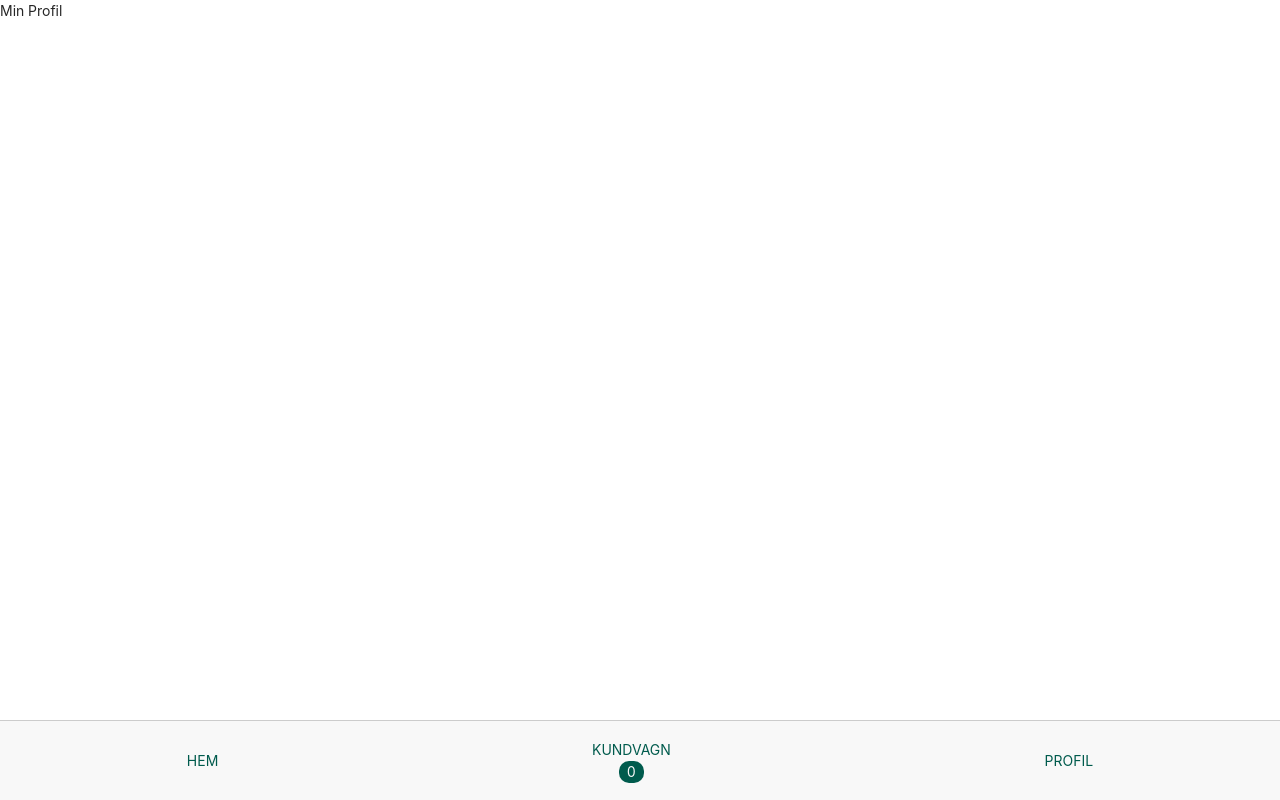
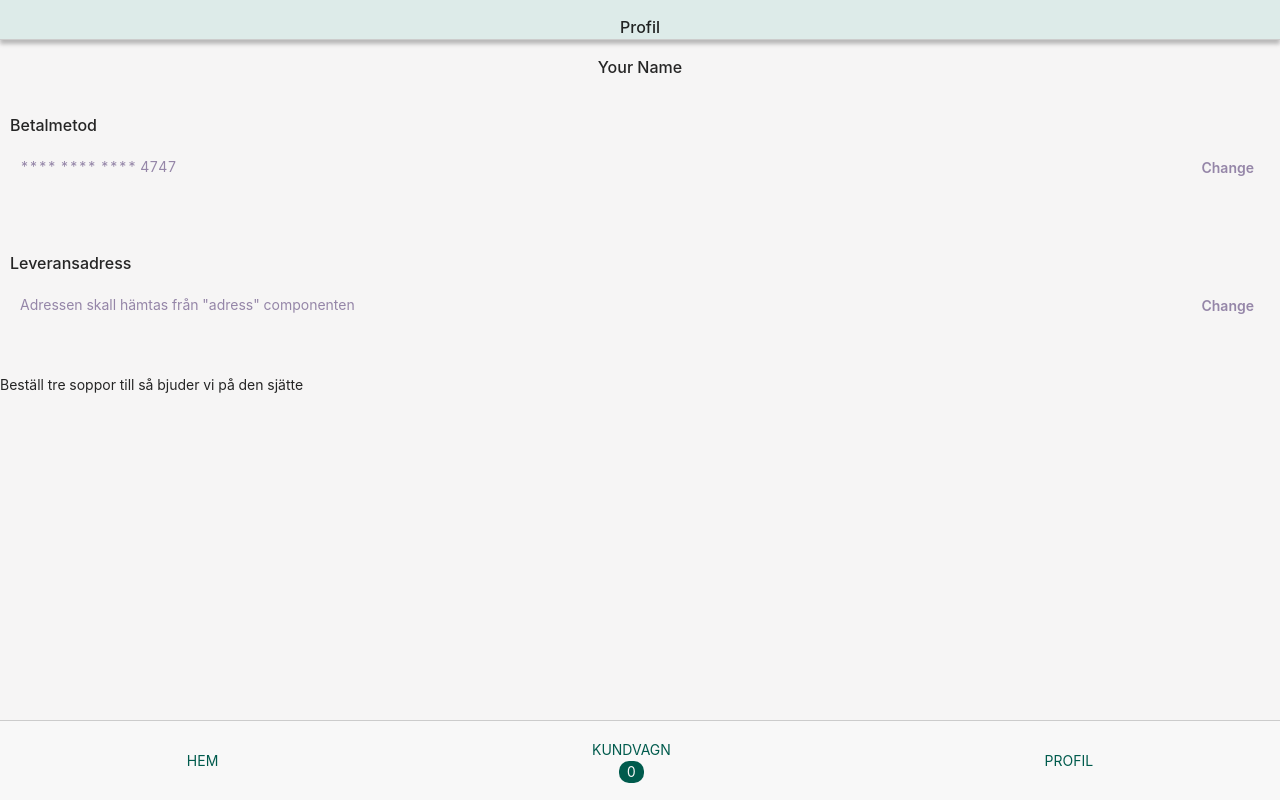
Before and after one commit to fabbethoma/UX-Design-Individuell, a React (Create React App) app: page /profile in a window 1280 px wide. Built offline with nearby package versions, Linux system fonts and the light colour scheme; a web font is replaced by a local one.

Commit message:
Added some basic styling to profile component

```diff
--- a/public/index.html
+++ b/public/index.html
@@ -3,6 +3,7 @@
   <head>
     <meta charset="utf-8" />
     <link rel="icon" href="%PUBLIC_URL%/favicon.ico" />
+    <link href="https://fonts.googleapis.com/css2?family=Tajawal:wght@300&display=swap" rel="stylesheet">
     <meta name="viewport" content="width=device-width, initial-scale=1" />
     <meta name="theme-color" content="#000000" />
     <meta
@@ -24,20 +25,11 @@
       work correctly both with client-side routing and a non-root public URL.
       Learn how to configure a non-root public URL by running `npm run build`.
     -->
-    <title>React App</title>
+    <title>SOUPERB</title>
   </head>
   <body>
     <noscript>You need to enable JavaScript to run this app.</noscript>
     <div id="root"></div>
-    <!--
-      This HTML file is a template.
-      If you open it directly in the browser, you will see an empty page.
 
-      You can add webfonts, meta tags, or analytics to this file.
-      The build step will place the bundled scripts into the <body> tag.
-
-      To begin the development, run `npm start` or `yarn start`.
-      To create a production bundle, use `npm run build` or `yarn build`.
-    -->
   </body>
 </html>
--- a/src/App.css
+++ b/src/App.css
@@ -1,6 +1,7 @@
 
 @import url('https://fonts.googleapis.com/css2?family=Mystery+Quest&display=swap');
 @import '~antd/dist/antd.css';
+@import url('https://fonts.googleapis.com/css2?family=Tajawal:wght@300&display=swap');
 
 
 .App {
--- a/src/components/Details.js
+++ b/src/components/Details.js
@@ -29,7 +29,7 @@ const ContentWrapper = styled.div`
   justify-content: space-around;
 
   @media (max-width: 800px) {
-    border-radius: 40px 40px 0px 0px;
+    // border-radius: 40px 40px 0px 0px;
     // margin-bottom: 50px;
   }
 
--- a/src/index.css
+++ b/src/index.css
@@ -1,10 +1,11 @@
-
+@import url("https://fonts.googleapis.com/css2?family=Tajawal:wght@300&display=swap");
 
 body {
   margin: 0;
-  font-family: -apple-system, BlinkMacSystemFont, 'Segoe UI', 'Roboto', 'Oxygen',
+  /* font-family: -apple-system, BlinkMacSystemFont, 'Segoe UI', 'Roboto', 'Oxygen',
     'Ubuntu', 'Cantarell', 'Fira Sans', 'Droid Sans', 'Helvetica Neue',
-    sans-serif;
+    sans-serif; */
+    font-family: 'Tajawal', sans-serif;
   -webkit-font-smoothing: antialiased;
   -moz-osx-font-smoothing: grayscale;
 }
--- a/src/pages/Adress.js
+++ b/src/pages/Adress.js
@@ -25,7 +25,7 @@ const StyledInput = styled.input`
 function Adress() {
   const [adress, setAdress] = useState('');
   const history = useHistory();
-  let currentAdress = localStorage.getItem('user-adress');
+  let currentAdress = localStorage.getItem('user-adress', '');
 
   const handleAdressChange = (e) => {
     setAdress(e.target.value);
@@ -59,10 +59,11 @@ function Adress() {
         <form onSubmit={submit}>
           <StyledInput
             // value={newAdress}
+            // value={inputText}
             onChange={handleAdressChange}
             type='text'
             placeholder='Adress'
-          ></StyledInput>
+          />
         </form>
         <p style={{color: "#066638", margin: "20px auto", width: "80vw"}}>För att veta om vi kan leverera till dig,
         så ber vi dig skriva in din adress.</p>
--- a/src/pages/Cart.js
+++ b/src/pages/Cart.js
@@ -173,10 +173,13 @@ return (
 
         }
 
+        {total > 0
+        ?
         <ToPayment>
           TILL BETALNING
         </ToPayment>
-
+        : null
+        }
     </ContainerDiv>
   )
 }
--- a/src/pages/Home.js
+++ b/src/pages/Home.js
@@ -58,7 +58,7 @@ function isEmpty(obj) {
     return filtered;
   };
 
-const Home = () =>{
+const Home = ({inputText}) =>{
 
 const [adress, setadress] = useState();
 const [newadress, setNewadress] = useState('adress');
@@ -79,7 +79,7 @@ const onAddToCartClick = () => {
   const handleSoupClick = (id) => {
     const chosenSoup = menu.soups.find((s) => s.id === id);
     const {drinks, breads} = menu
-    // finns det redan en soppa måntro?
+
     let temp = cart.cart
 
     setCart({
@@ -117,7 +117,7 @@ if(Object.keys(cart.current_soup).length != 0) {
 }
 return (
     <div>
-        <StyledAdress onClick={handleAdressChange}> Nuvarande adress: <StyledAdress style={{color: "red",  marginLeft: "5px"} }> {adress} </StyledAdress> </StyledAdress> {/* gör en onClick för attt ändra adressen. */}
+        <StyledAdress onClick={handleAdressChange}> Nuvarande adress: <StyledAdress style={{color: "red",  marginLeft: "5px"} }> {inputText} </StyledAdress> </StyledAdress> {/* gör en onClick för attt ändra adressen. */}
         <Deals/>
         <Filter onClick={handleFilterClick} soups={menu.soups} />
         <SoupWrapper className='soupwrapper'>
--- a/src/pages/Profile.js
+++ b/src/pages/Profile.js
@@ -1,10 +1,121 @@
 import React from 'react'
+import {useHistory} from 'react-router-dom'
+import styled from 'styled-components'
 
-const Profile = (props) =>{
+
+const ContainerDiv = styled.div`
+  height: 90vh;
+  background-color: #f6f5f5;
+  display: flex;
+  flex-direction: column;
+  overflow-y: scroll;
+`;
+
+
+const DealContainer = styled.div`
+
+@media (max-width: 800px) {
+  width: 90vw;
+  height: 15vh;
+  background-color: #DDEBE9;
+  color: #53646B;
+  margin: auto;
+  display: flex;
+  justify-content: center;
+  align-items: center;
+  border-radius: 10px;
+  box-shadow: 0px 3px 3px 0px #ccc;
+}
+`;
+
+
+const TitleDiv = styled.div`
+margin: 20px;
+background-color: #DDEBE9;
+height: 5vh;
+margin: 0;
+padding: 0;
+border-bottom: 1px solid #ccc;
+box-shadow: 0px 4px 4px 0px rgba(0,0,0,0.25);
+
+`;
+
+const Title = styled.h2`
+font-size: 16px;
+padding-top: 15px;
+padding-bottom: 10px;
+display: flex;
+justify-content: center;
+`;
+
+const SettingsDiv = styled.div`
+
+height: 10vh;
+width: 100vw;
+// display: flex;
+// justify-content: space-between;
+
+
+`;
+
+const Settings = styled.p`
+color: #9586A8;
+justify-content: flex-start;
+margin-left: 20px;
+
+`;
+
+const SettingsButton = styled.button`
+
+float: right;
+margin-right: 20px;
+border: none;
+outline: none;
+background: none;
+color: #9586A8;
+font-weight: 600;
+
+`;
+
+const settingStyle = {
+
+marginLeft: '10px',
+justifyContent: 'flex-start',
+
+}
+
+const Profile = () =>{
+const history = useHistory();
+
+
 return (
-    <div>
-        Min Profil
-    </div>
+    <ContainerDiv>
+        <TitleDiv>
+          <Title>Profil</Title>
+        </TitleDiv>
+        <Title>Your Name</Title>
+
+        <Title style={settingStyle}> Betalmetod </Title>
+        <SettingsDiv>
+           <SettingsButton> Change </SettingsButton>
+          <Settings>
+              **** **** **** 4747
+          </Settings>
+        </SettingsDiv>
+
+        <Title style={settingStyle}> Leveransadress </Title>
+        <SettingsDiv>
+           <SettingsButton> Change </SettingsButton>
+          <Settings>
+              Adressen skall hämtas från "adress" componenten
+          </Settings>
+        </SettingsDiv>
+
+
+        <DealContainer>
+            Beställ tre soppor till så bjuder vi på den sjätte
+        </DealContainer>
+    </ContainerDiv>
 )
 }
 
```
Also changed, not shown: src/components/Sides.js (indentation only).
